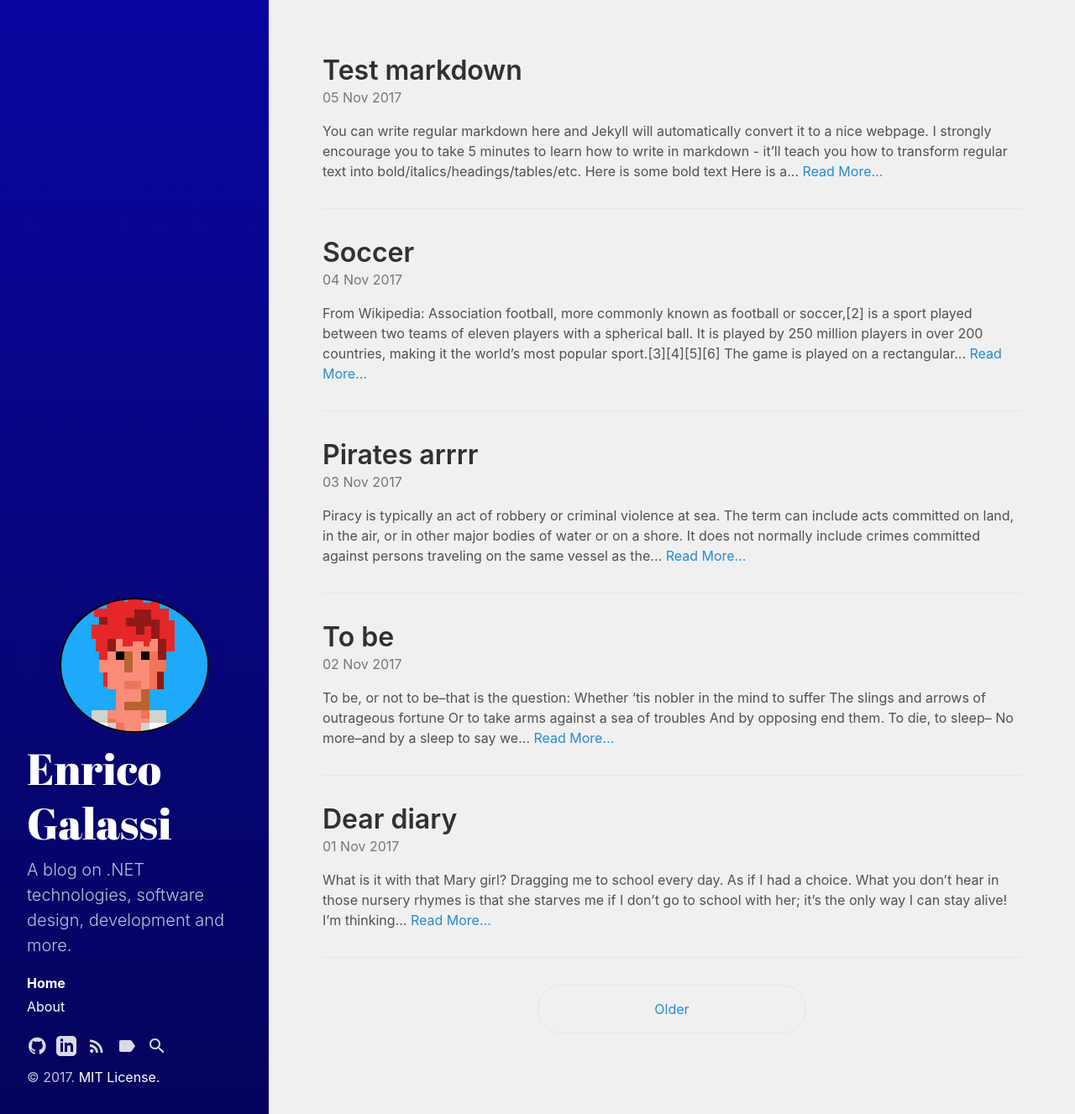
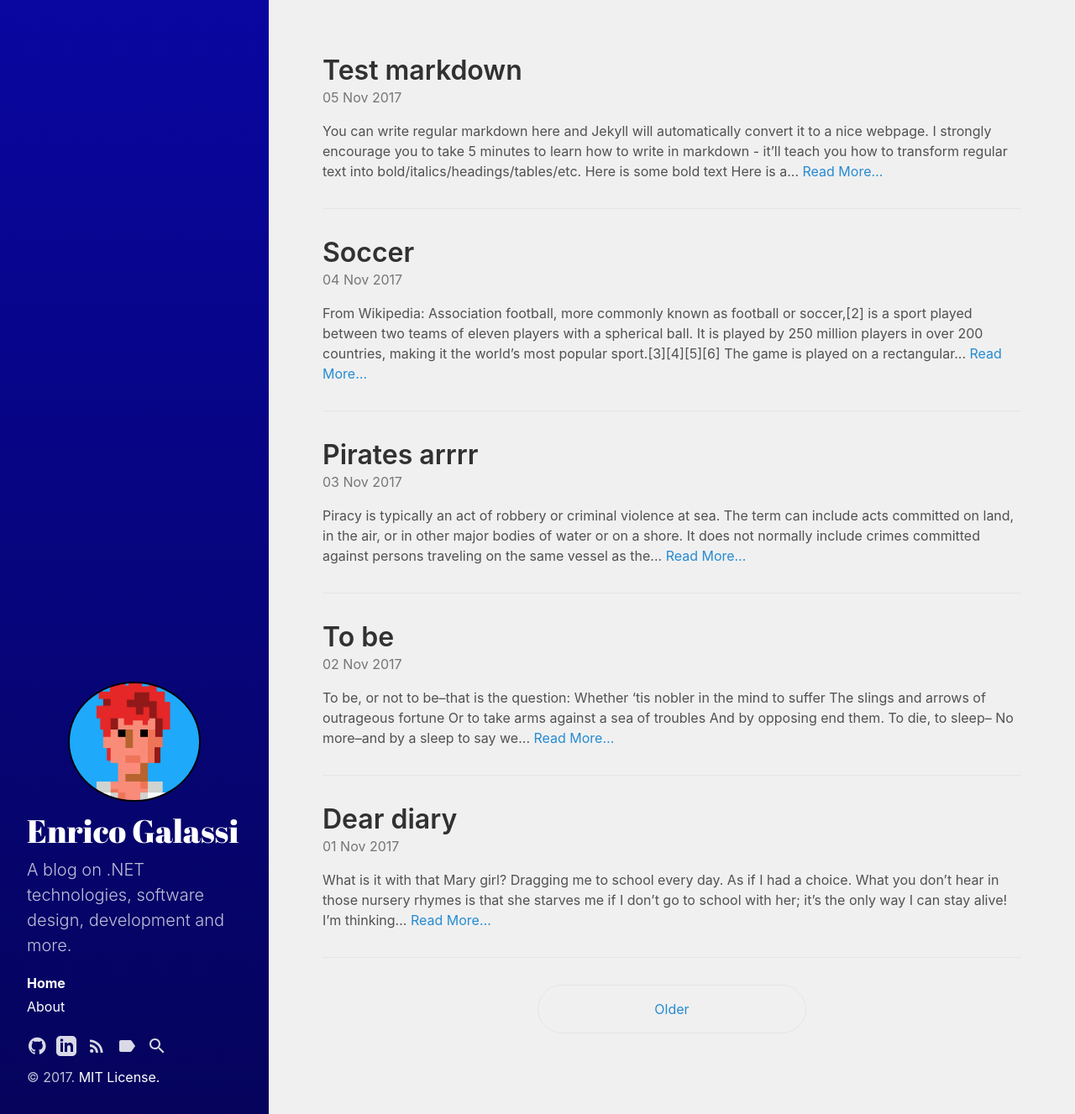
Before and after one commit to galassie/galassie.github.io, a Jekyll site: the page built from index.html, in a window 1280 px wide. Shown: the whole page at 84% size. Built offline with Jekyll 4.4.1, drawn with Linux system fonts in a browser that asks for light colours; the list of posts is cut into pages by our own code.

Commit message:
Fix author-icon style

```diff
--- a/_includes/sidebar.html
+++ b/_includes/sidebar.html
@@ -1,21 +1,26 @@
 <div id="sidebar">
   <header>
-    <{% if page.layout=="index" %}h1{% else %}div{% endif %} class="site-title">
+    {% if site.author.icon %}
+    <img class="author-icon" src="{{ site.baseurl }}/assets/img/{{ site.author.icon }}">
+    {% endif %}
 
-      {% if site.author.icon %}
-      <img class="author-icon" src="{{ site.baseurl }}/assets/img/{{ site.author.icon }}">
-      {% endif %}
-
+    <div class="site-title">
       <a href="{{ site.baseurl }}/">
         {% unless page.url == "/" %}
         <span class="back-arrow icon">{% include svg/back-arrow.svg %}</span>
         {% endunless %}
         {{ site.title }}
       </a>
-    </{% if page.layout=="index" %}h1{% else %}div{% endif %}>
+    </div>
     <p class="lead">{{ site.description }}</p>
   </header>
-  {% include sidebar-nav-links.html %} {% if site.version %}
+
+  {% include sidebar-nav-links.html %}
+
+  {% if site.version %}
   <span class="site-version">Currently v{{ site.version }}</span>
-  {% endif %} {% include sidebar-icon-links.html %} {% include copyright.html %}
+  {% endif %}
+
+  {% include sidebar-icon-links.html %}
+  {% include copyright.html %}
 </div>
--- a/_sass/hydeout/_layout.scss
+++ b/_sass/hydeout/_layout.scss
@@ -115,7 +115,7 @@ body {
 
   // Bigger title
   .site-title {
-    font-size: 3.25rem;
+    font-size: 2.4rem;
     color: white;
   }
 
@@ -163,7 +163,7 @@ body {
 
   #sidebar {
     .site-title {
-      font-size: 3.25rem;
+      font-size: 2.4rem;
 
       a { color: white; }
       .back-arrow { display: none; }
@@ -266,7 +266,8 @@ body {
 }
 
 #sidebar img.author-icon {
-  max-width:75%;
+  box-sizing: content-box;
+  max-width:60%;
 
   margin: 0 auto 10px;
   border-radius: 50%;
```
